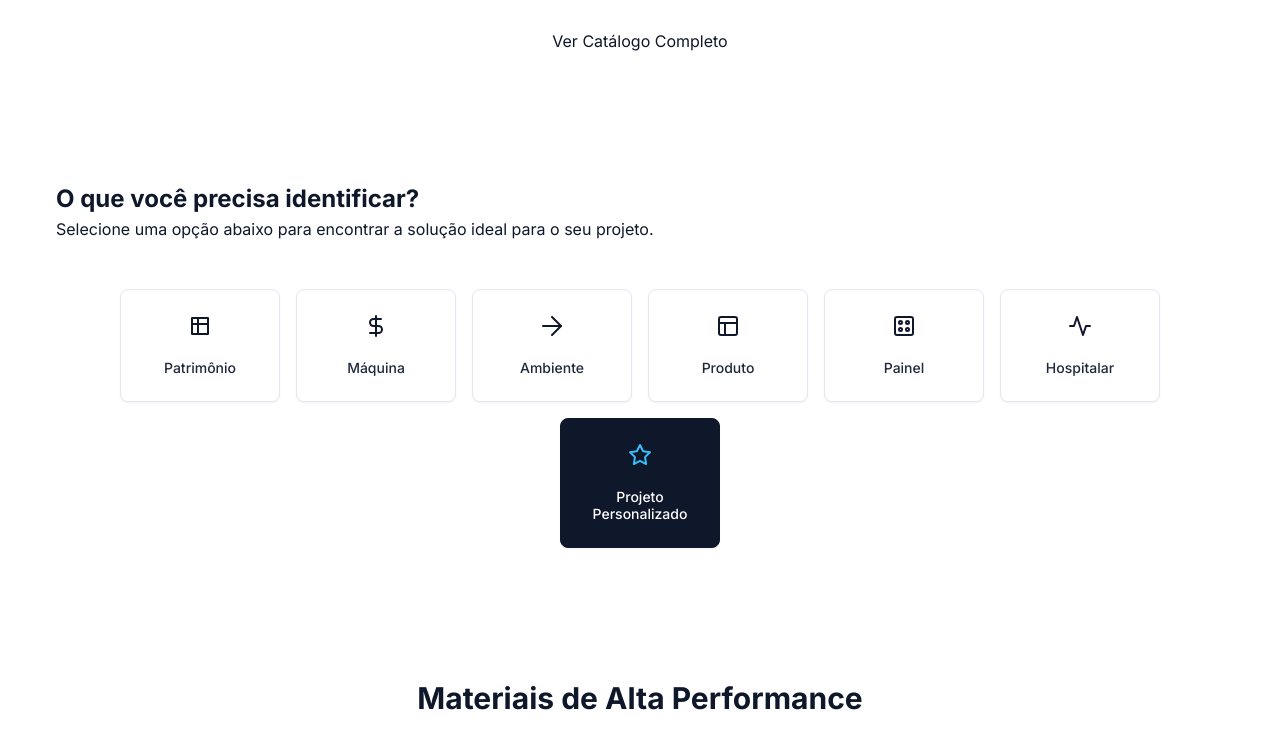
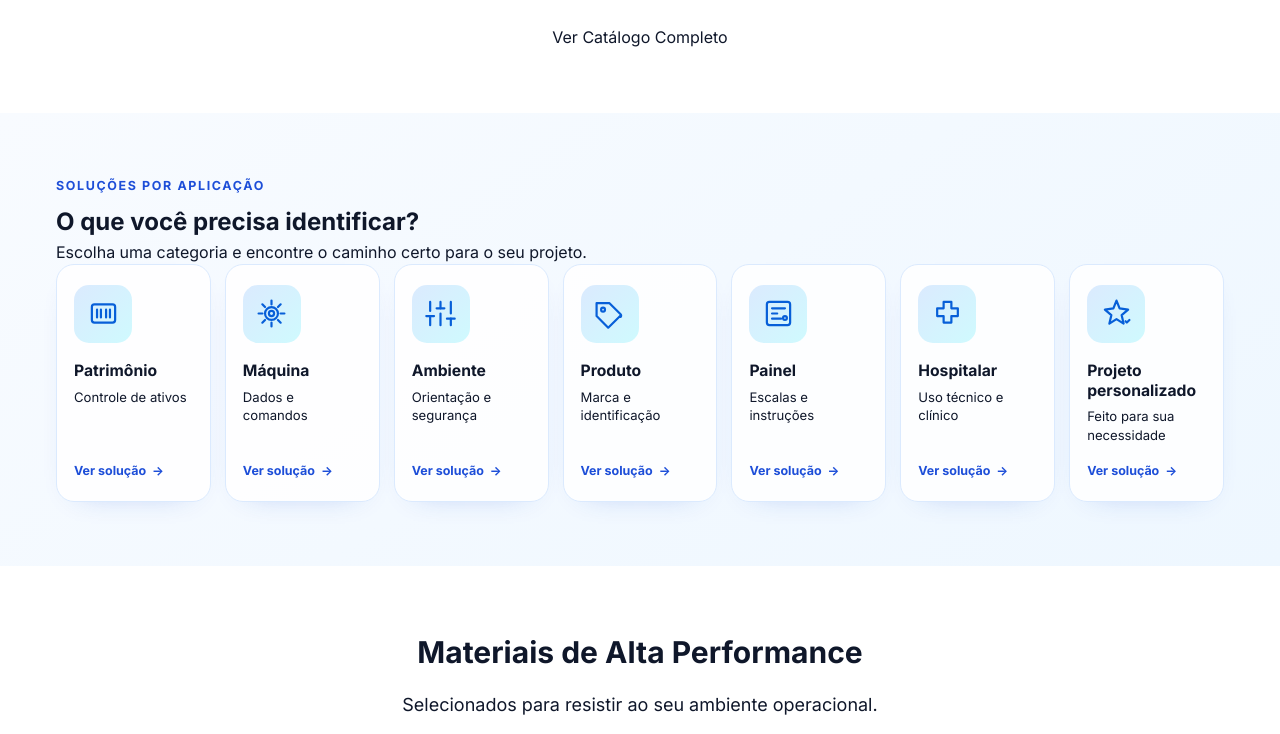
Before and after one commit to eumatheusths/begbrasil, an Astro site in the folder apps/web/: page / in a window 1280 px wide. Shown: the part 2164-2898 px from the top of the page. Built offline with nearby package versions, Linux system fonts and the light colour scheme; Astro itself is replaced by a stand-in of ours.

Commit message:
feat: polish home highlights and process sections

```diff
--- a/apps/web/src/components/home/GuidedSelector.astro
+++ b/apps/web/src/components/home/GuidedSelector.astro
@@ -1,236 +1,208 @@
 ---
-// GuidedSelector.astro
+const options = [
+  {
+    label: 'Patrimônio',
+    description: 'Controle de ativos',
+    href: '/produtos/etiquetas-de-patrimonio',
+    icon: '<rect x="3" y="5" width="18" height="14" rx="2"/><path d="M7 9v6M10 9v6M14 9v6M17 9v6"/>',
+  },
+  {
+    label: 'Máquina',
+    description: 'Dados e comandos',
+    href: '/produtos/placas-para-maquinas',
+    icon: '<path d="M12 2v3M12 19v3M4.9 4.9 7 7M17 17l2.1 2.1M2 12h3M19 12h3M4.9 19.1 7 17M17 7l2.1-2.1"/><circle cx="12" cy="12" r="5"/><circle cx="12" cy="12" r="2"/>',
+  },
+  {
+    label: 'Ambiente',
+    description: 'Orientação e segurança',
+    href: '/produtos/placas-de-sinalizacao',
+    icon: '<path d="M4 21v-7M4 10V3M12 21v-9M12 8V3M20 21v-5M20 12V3"/><path d="M1 14h6M9 8h6M17 16h6"/>',
+  },
+  {
+    label: 'Produto',
+    description: 'Marca e identificação',
+    href: '/produtos',
+    icon: '<path d="M20.6 13.6 11 23l-9-9V4h10l8.6 8.6a1.4 1.4 0 0 1 0 2Z"/><circle cx="7" cy="9" r="1.5"/>',
+  },
+  {
+    label: 'Painel',
+    description: 'Escalas e instruções',
+    href: '/produtos/placas-para-maquinas',
+    icon: '<rect x="3" y="3" width="18" height="18" rx="2"/><path d="M7 8h10M7 12h4M7 16h7"/><circle cx="17" cy="15.5" r="1.5"/>',
+  },
+  {
+    label: 'Hospitalar',
+    description: 'Uso técnico e clínico',
+    href: '/segmentos',
+    icon: '<path d="M9 3h6v5h5v6h-5v5H9v-5H4V8h5V3Z"/>',
+  },
+  {
+    label: 'Projeto personalizado',
+    description: 'Feito para sua necessidade',
+    href: '/orcamento',
+    icon: '<path d="m12 2 2.4 6.1L21 9l-5 4.3 1.5 6.5L12 16.4l-5.5 3.4L8 13.3 3 9l6.6-.9L12 2Z"/><path d="m19 18 1 1 2-2"/>',
+  },
+];
 ---
 
-<section class="selector-section bg-gray-100">
+<section id="seletor" class="selector-section">
   <div class="container selector-container">
     <div class="selector-header text-center">
+      <span class="selector-eyebrow">Soluções por aplicação</span>
       <h2 class="section-title">O que você precisa identificar?</h2>
       <p class="section-subtitle">
-        Selecione uma opção abaixo para encontrar a solução ideal para o seu projeto.
+        Escolha uma categoria e encontre o caminho certo para o seu projeto.
       </p>
     </div>
-
     <div class="selector-grid">
-      <a href="/produtos/etiquetas-de-patrimonio" class="selector-card">
-        <div class="selector-icon">
+      {
+        options.map((option) => (
+          <a href={option.href} class="selector-card">
+            <span class="selector-icon" aria-hidden="true">
               <svg
-            xmlns="http://www.w3.org/2000/svg"
-            width="24"
-            height="24"
                 viewBox="0 0 24 24"
                 fill="none"
                 stroke="currentColor"
-            stroke-width="2"
+                stroke-width="1.7"
                 stroke-linecap="round"
                 stroke-linejoin="round"
-            ><path d="M4 4h16v16H4z"></path><path d="M4 10h16"></path><path d="M10 4v16"
-            ></path></svg
               >
-        </div>
-        <span class="selector-label">Patrimônio</span>
+                <Fragment set:html={option.icon} />
+              </svg>
+            </span>
+            <strong>{option.label}</strong>
+            <span class="selector-description">{option.description}</span>
+            <span class="selector-link" aria-hidden="true">
+              Ver solução <b>→</b>
+            </span>
           </a>
-
-      <a href="/produtos/placas-para-maquinas" class="selector-card">
-        <div class="selector-icon">
-          <svg
-            xmlns="http://www.w3.org/2000/svg"
-            width="24"
-            height="24"
-            viewBox="0 0 24 24"
-            fill="none"
-            stroke="currentColor"
-            stroke-width="2"
-            stroke-linecap="round"
-            stroke-linejoin="round"
-            ><path d="M12 2v20"></path><path d="M17 5H9.5a3.5 3.5 0 0 0 0 7h5a3.5 3.5 0 0 1 0 7H6"
-            ></path></svg
-          >
-        </div>
-        <span class="selector-label">Máquina</span>
-      </a>
-
-      <a href="/produtos/placas-de-sinalizacao" class="selector-card">
-        <div class="selector-icon">
-          <svg
-            xmlns="http://www.w3.org/2000/svg"
-            width="24"
-            height="24"
-            viewBox="0 0 24 24"
-            fill="none"
-            stroke="currentColor"
-            stroke-width="2"
-            stroke-linecap="round"
-            stroke-linejoin="round"><path d="M3 12h18"></path><path d="m12 3 9 9-9 9"></path></svg
-          >
-        </div>
-        <span class="selector-label">Ambiente</span>
-      </a>
-
-      <a href="/produtos/etiquetas-metalicas" class="selector-card">
-        <div class="selector-icon">
-          <svg
-            xmlns="http://www.w3.org/2000/svg"
-            width="24"
-            height="24"
-            viewBox="0 0 24 24"
-            fill="none"
-            stroke="currentColor"
-            stroke-width="2"
-            stroke-linecap="round"
-            stroke-linejoin="round"
-            ><rect x="3" y="3" width="18" height="18" rx="2" ry="2"></rect><line
-              x1="3"
-              y1="9"
-              x2="21"
-              y2="9"></line><line x1="9" y1="21" x2="9" y2="9"></line></svg
-          >
-        </div>
-        <span class="selector-label">Produto</span>
-      </a>
-
-      <a href="/produtos/painel" class="selector-card">
-        <div class="selector-icon">
-          <svg
-            xmlns="http://www.w3.org/2000/svg"
-            width="24"
-            height="24"
-            viewBox="0 0 24 24"
-            fill="none"
-            stroke="currentColor"
-            stroke-width="2"
-            stroke-linecap="round"
-            stroke-linejoin="round"
-            ><rect x="3" y="3" width="18" height="18" rx="2" ry="2"></rect><circle
-              cx="8.5"
-              cy="8.5"
-              r="1.5"></circle><circle cx="15.5" cy="8.5" r="1.5"></circle><circle
-              cx="15.5"
-              cy="15.5"
-              r="1.5"></circle><circle cx="8.5" cy="15.5" r="1.5"></circle></svg
-          >
-        </div>
-        <span class="selector-label">Painel</span>
-      </a>
-
-      <a href="/segmentos/hospitais" class="selector-card">
-        <div class="selector-icon">
-          <svg
-            xmlns="http://www.w3.org/2000/svg"
-            width="24"
-            height="24"
-            viewBox="0 0 24 24"
-            fill="none"
-            stroke="currentColor"
-            stroke-width="2"
-            stroke-linecap="round"
-            stroke-linejoin="round"><path d="M22 12h-4l-3 9L9 3l-3 9H2"></path></svg
-          >
-        </div>
-        <span class="selector-label">Hospitalar</span>
-      </a>
-
-      <a href="/projetos" class="selector-card selector-custom">
-        <div class="selector-icon">
-          <svg
-            xmlns="http://www.w3.org/2000/svg"
-            width="24"
-            height="24"
-            viewBox="0 0 24 24"
-            fill="none"
-            stroke="currentColor"
-            stroke-width="2"
-            stroke-linecap="round"
-            stroke-linejoin="round"
-            ><polygon
-              points="12 2 15.09 8.26 22 9.27 17 14.14 18.18 21.02 12 17.77 5.82 21.02 7 14.14 2 9.27 8.91 8.26 12 2"
-            ></polygon></svg
-          >
-        </div>
-        <span class="selector-label">Projeto Personalizado</span>
-      </a>
+        ))
+      }
     </div>
   </div>
 </section>
 
 <style>
   .selector-section {
+    background: linear-gradient(145deg, #f8fbff, #eef7ff);
     padding: var(--space-16) 0;
   }
-
   .selector-header {
-    margin-bottom: var(--space-12);
+    margin-bottom: var(--space-10);
   }
-
+  .selector-eyebrow {
+    color: var(--color-primary-600);
+    display: block;
+    font-size: 0.78rem;
+    font-weight: 800;
+    letter-spacing: 0.13em;
+    margin-bottom: 8px;
+    text-transform: uppercase;
+  }
   .selector-grid {
-    display: flex;
-    flex-wrap: wrap;
-    gap: var(--space-4);
-    justify-content: center;
+    display: grid;
+    gap: 14px;
+    grid-template-columns: repeat(7, minmax(0, 1fr));
   }
-
   .selector-card {
+    background: rgb(255 255 255 / 88%);
+    border: 1px solid #dbeafe;
+    border-radius: 18px;
+    box-shadow: 0 10px 30px -24px rgb(29 78 216 / 45%);
+    color: inherit;
     display: flex;
     flex-direction: column;
+    min-height: 230px;
+    padding: 20px 17px;
+    position: relative;
+    text-decoration: none;
+    transition:
+      border 0.2s ease,
+      box-shadow 0.2s ease,
+      transform 0.2s ease;
+  }
+  .selector-card::after {
+    background: var(--gradient-brand);
+    border-radius: 99px;
+    content: '';
+    height: 4px;
+    inset: auto 20px 0;
+    opacity: 0;
+    position: absolute;
+    transform: scaleX(0.55);
+    transition: 0.2s ease;
+  }
+  .selector-card:hover,
+  .selector-card:focus-visible {
+    border-color: #38bdf8;
+    box-shadow: 0 18px 35px -22px rgb(29 78 216 / 65%);
+    transform: translateY(-6px);
+  }
+  .selector-card:hover::after,
+  .selector-card:focus-visible::after {
+    opacity: 1;
+    transform: scaleX(1);
+  }
+  .selector-icon {
     align-items: center;
+    background: linear-gradient(135deg, #dbeafe, #cffafe);
+    border-radius: 15px;
+    color: #075fd8;
+    display: flex;
+    height: 58px;
     justify-content: center;
-    gap: var(--space-4);
-    background-color: var(--color-white);
-    padding: var(--space-6) var(--space-4);
-    border-radius: var(--radius-lg);
-    border: 1px solid var(--color-gray-200);
-    width: 140px;
-    text-align: center;
-    text-decoration: none;
-    transition: all var(--transition-fast);
-    box-shadow: var(--shadow-sm);
+    margin-bottom: 18px;
+    width: 58px;
   }
-
-  @media (min-width: 768px) {
-    .selector-card {
-      width: 160px;
+  .selector-icon svg {
+    height: 31px;
+    width: 31px;
+  }
+  .selector-card strong {
+    color: var(--color-graphite-900);
+    font-size: 0.98rem;
+    line-height: 1.25;
+  }
+  .selector-description {
+    color: var(--color-gray-600);
+    font-size: 0.82rem;
+    line-height: 1.4;
+    margin-top: 7px;
+  }
+  .selector-link {
+    color: var(--color-primary-600);
+    font-size: 0.78rem;
+    font-weight: 700;
+    margin-top: auto;
+    padding-top: 18px;
+  }
+  .selector-link b {
+    display: inline-block;
+    margin-left: 3px;
+    transition: transform 0.18s ease;
+  }
+  .selector-card:hover .selector-link b {
+    transform: translateX(4px);
+  }
+  @media (max-width: 1100px) {
+    .selector-grid {
+      grid-template-columns: repeat(4, 1fr);
     }
   }
-
-  .selector-icon {
-    color: var(--color-gray-500);
-    transition: color var(--transition-fast);
+  @media (max-width: 720px) {
+    .selector-grid {
+      grid-template-columns: repeat(2, 1fr);
     }
-
-  .selector-label {
-    font-size: var(--text-sm);
-    font-weight: var(--font-medium);
-    color: var(--color-graphite-800);
-    line-height: 1.2;
+    .selector-card {
+      min-height: 210px;
     }
-
-  .selector-card:hover,
-  .selector-card:focus-visible {
-    border-color: var(--color-primary-500);
-    box-shadow: var(--shadow-md);
-    transform: translateY(-4px);
   }
-
-  .selector-card:hover .selector-icon,
-  .selector-card:focus-visible .selector-icon {
-    color: var(--color-primary-600);
+  @media (max-width: 420px) {
+    .selector-grid {
+      grid-template-columns: 1fr;
     }
-
-  .selector-custom {
-    background-color: var(--color-graphite-900);
-    border-color: var(--color-graphite-900);
+    .selector-card {
+      min-height: 190px;
     }
-
-  .selector-custom .selector-label {
-    color: var(--color-white);
-  }
-
-  .selector-custom .selector-icon {
-    color: var(--color-primary-400);
-  }
-
-  .selector-custom:hover,
-  .selector-custom:focus-visible {
-    border-color: var(--color-graphite-900);
   }
 </style>
```
Also changed, not shown: apps/web/src/components/home/TrustBar.astro (+23 -7 lines), apps/web/src/components/ui/SectorCard.astro (+25 -2 lines), apps/web/src/pages/index.astro (+114 -9 lines). Lines whose indentation alone changed are shown as unchanged.
